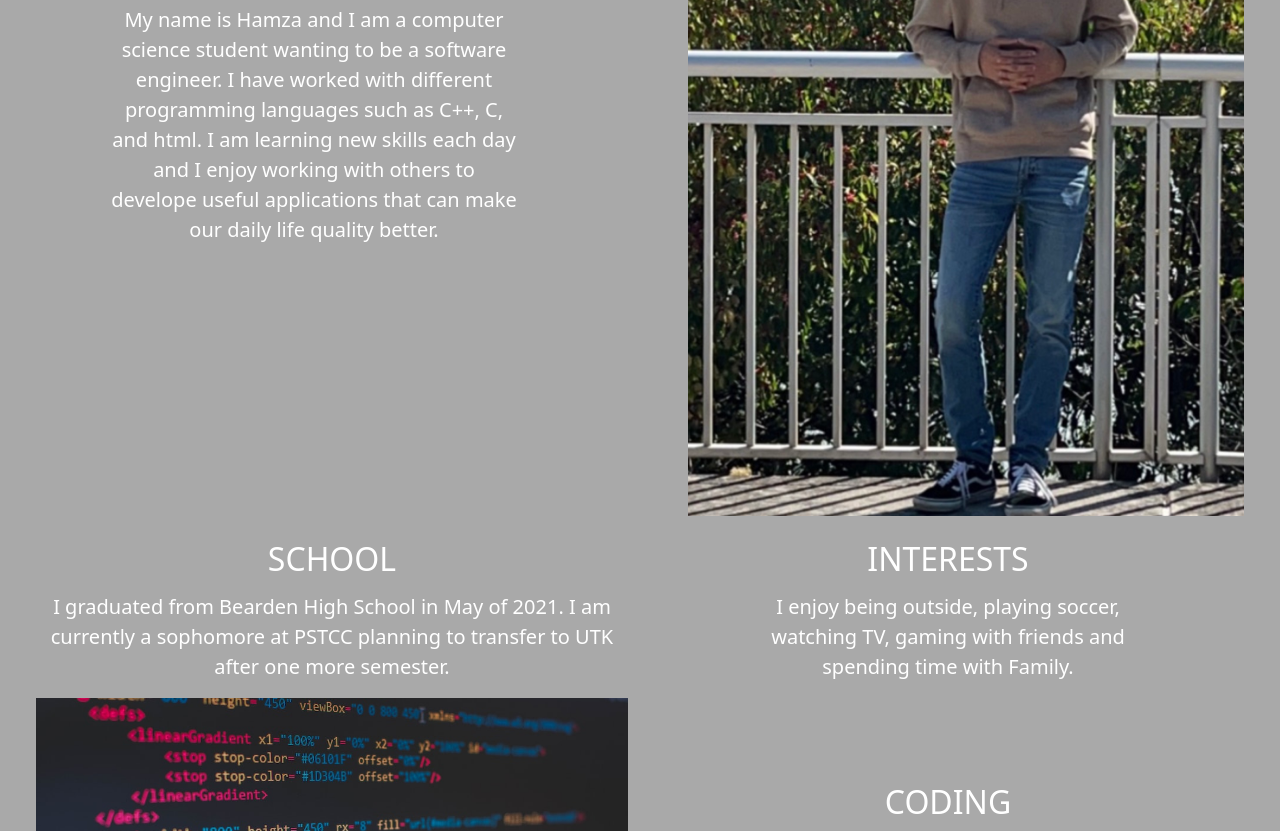
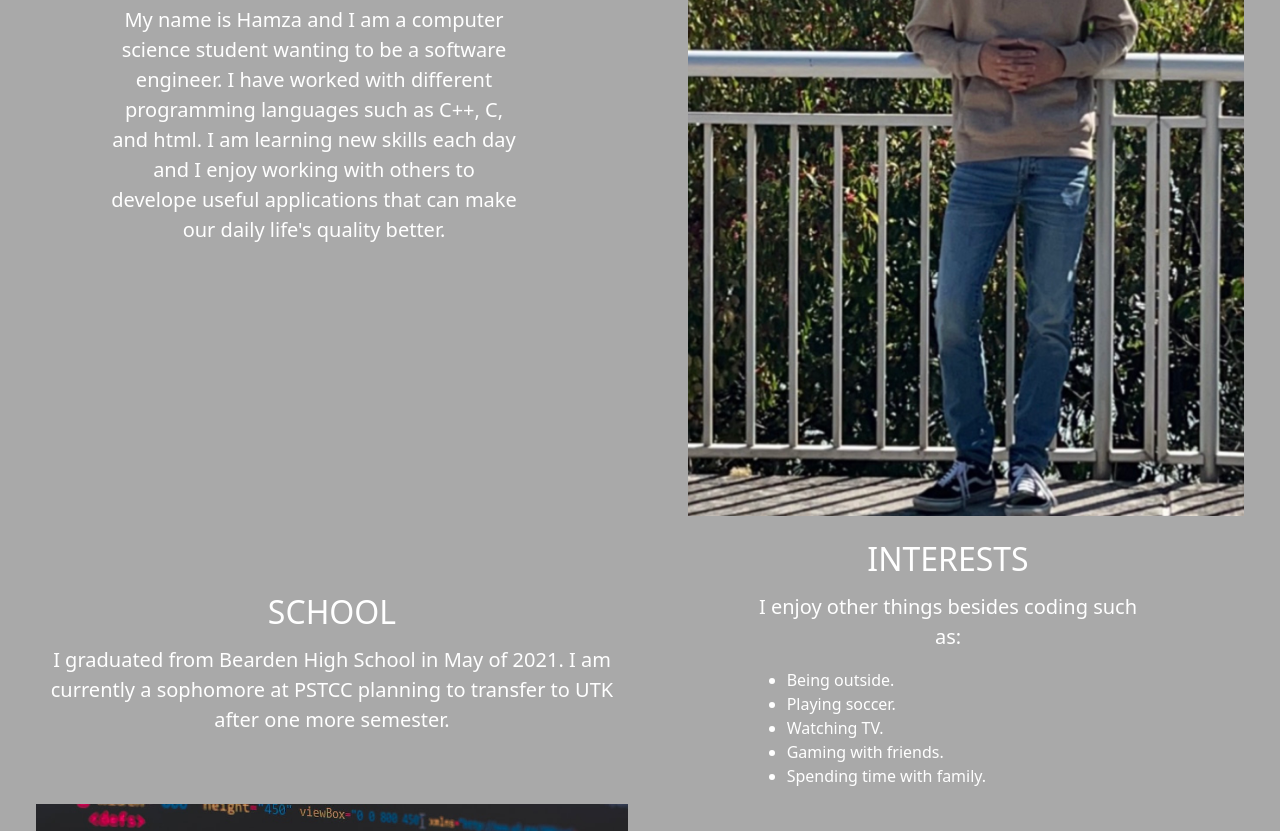
Before and after one commit to hamzaawad101/hamzaawad101.github.io, a plain HTML site: page index.html in a window 1280 px wide. Shown: the part 381-1212 px from the top of the page. Drawn offline with nearby package versions, Linux system fonts and the light colour scheme.

Commit message:
done web

```diff
--- a/index.html
+++ b/index.html
@@ -34,7 +34,7 @@
                         <div class="col-10 col-lg-8 blurb mb-5 mb-md-0 ">
 
                             <h2>ABOUT ME<i class="fas fa-hand-point-down d-none d-lg-inline display-4"></i></h2>
-                            <p class="lead"> My name is Hamza and I am a computer science student wanting to be a software engineer. I have worked with different programming languages such as C++, C, and html. I am learning new skills each day and I enjoy working with others to develope useful applications that can make our daily life quality better.
+                            <p class="lead"> My name is Hamza and I am a computer science student wanting to be a software engineer. I have worked with different programming languages such as C++, C, and html. I am learning new skills each day and I enjoy working with others to develope useful applications that can make our daily life's quality better.
 
                                 </p>
                         </div>
@@ -65,7 +65,16 @@
                     <div class="row justify-content-center">
                       <div class="col-10 col-lg-8 blurb mb-5 mb-md-0">
                         <h2>INTERESTS<i class="fas fa-laptop-code d-none d-lg-inline display-4"></i></h2>
-                        <p class="lead">I enjoy being outside, playing soccer, watching TV, gaming with friends and spending time with Family.
+                        <p class="lead"> I enjoy other things besides coding such as:
+                          <div style="text-align:left">
+                          <ul>
+                          <li>Being outside.</li>
+                          <li>Playing soccer.</li>
+                          <li>Watching TV.</li>
+                          <li>Gaming with friends.</li>
+                          <li>Spending time with family.</li>
+                        </ul>
+                        </div>
                     </div>
                   </div>
                 </div>
```
